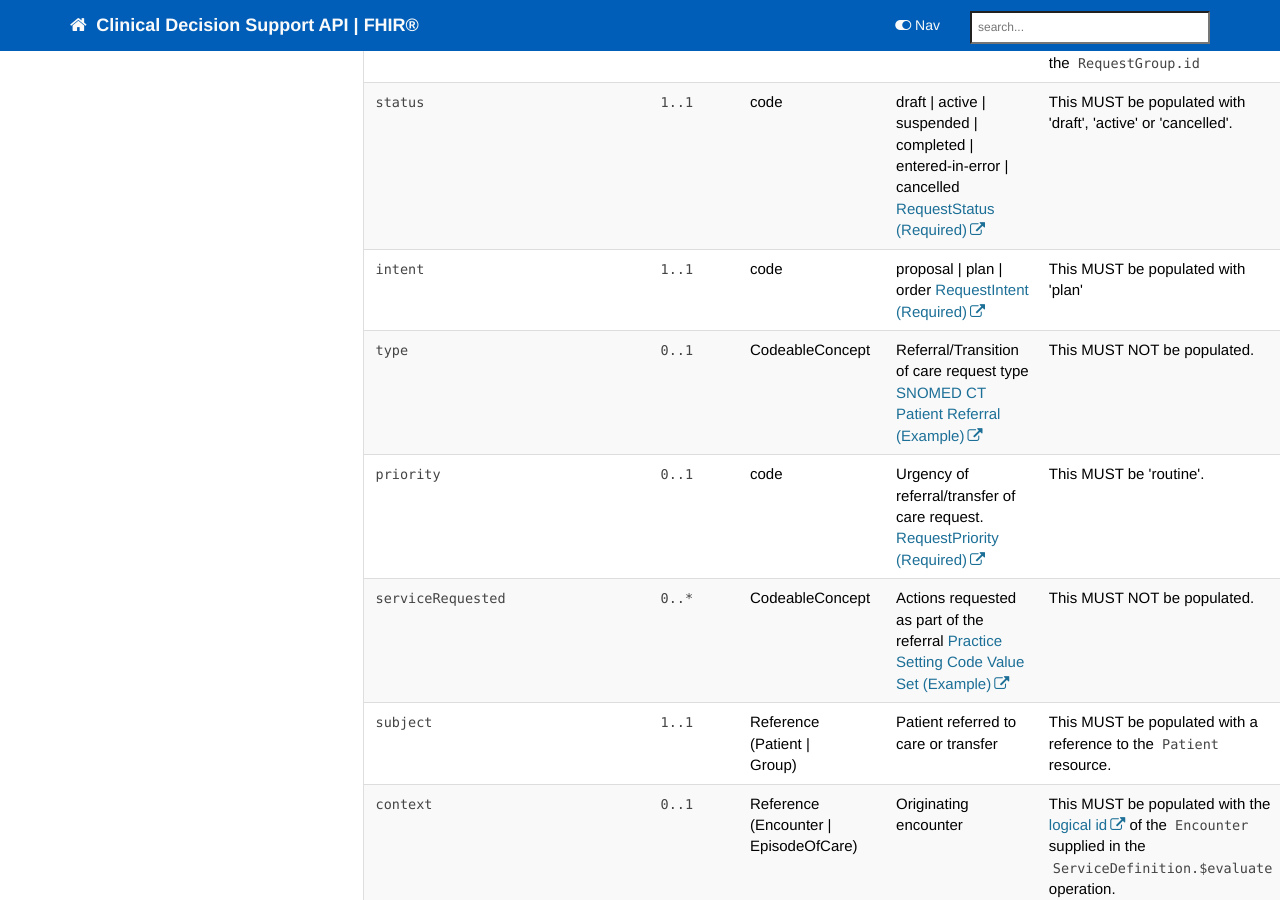
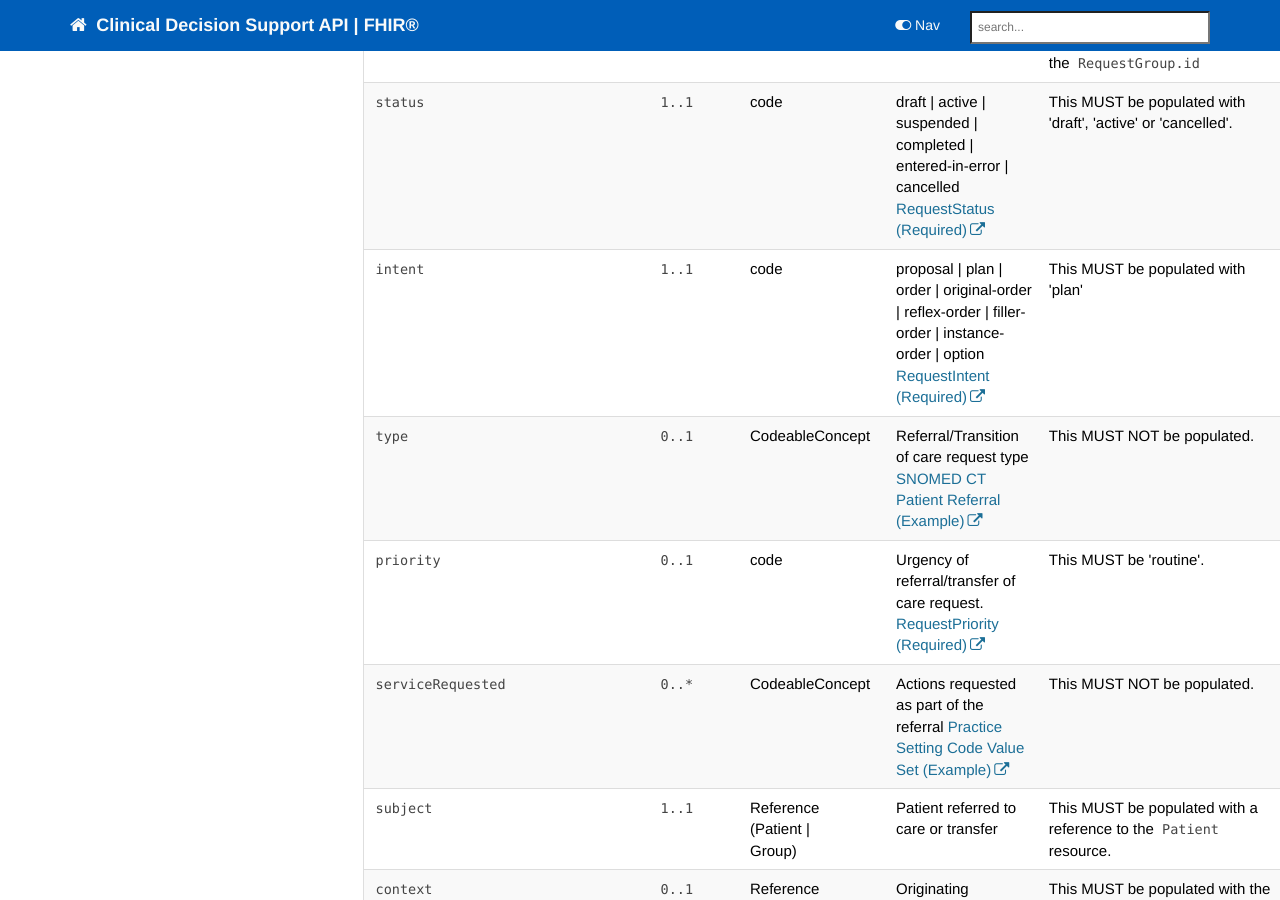
Before and after one commit to nhsconnect/FHIR-CDS, a Jekyll site: the page built from pages/explore/api_checkservices_referralrequest.md, in a window 1280 px wide and 900 px high, scrolled down 1760 px. Built offline with Jekyll 4.4.1, drawn with Linux system fonts in a browser that asks for light colours; nearby versions of some CDN libraries; our own code applies the rules of GitHub Pages for plain Markdown files; comment, search, counter and statistics services are not loaded.

Commit message:
Intent values update to reflect FHIR

```diff
--- a/pages/explore/api_checkservices_referralrequest.md
+++ b/pages/explore/api_checkservices_referralrequest.md
@@ -133,7 +133,7 @@ Where populated it MUST be with the <code class="highlighter-rouge">RequestGroup
   <td><code class="highlighter-rouge">intent</code></td>
       <td><code class="highlighter-rouge">1..1</code></td>
     <td>code</td>
-   <td>proposal | plan | order <a href="https://www.hl7.org/fhir/stu3/valueset-request-intent.html">RequestIntent (Required)</a></td>
+   <td>proposal | plan | order | original-order | reflex-order | filler-order | instance-order | option <a href="https://www.hl7.org/fhir/stu3/valueset-request-intent.html">RequestIntent (Required)</a></td>
 <td>This MUST be populated with 'plan'</td>
 </tr>
 <tr>
```
